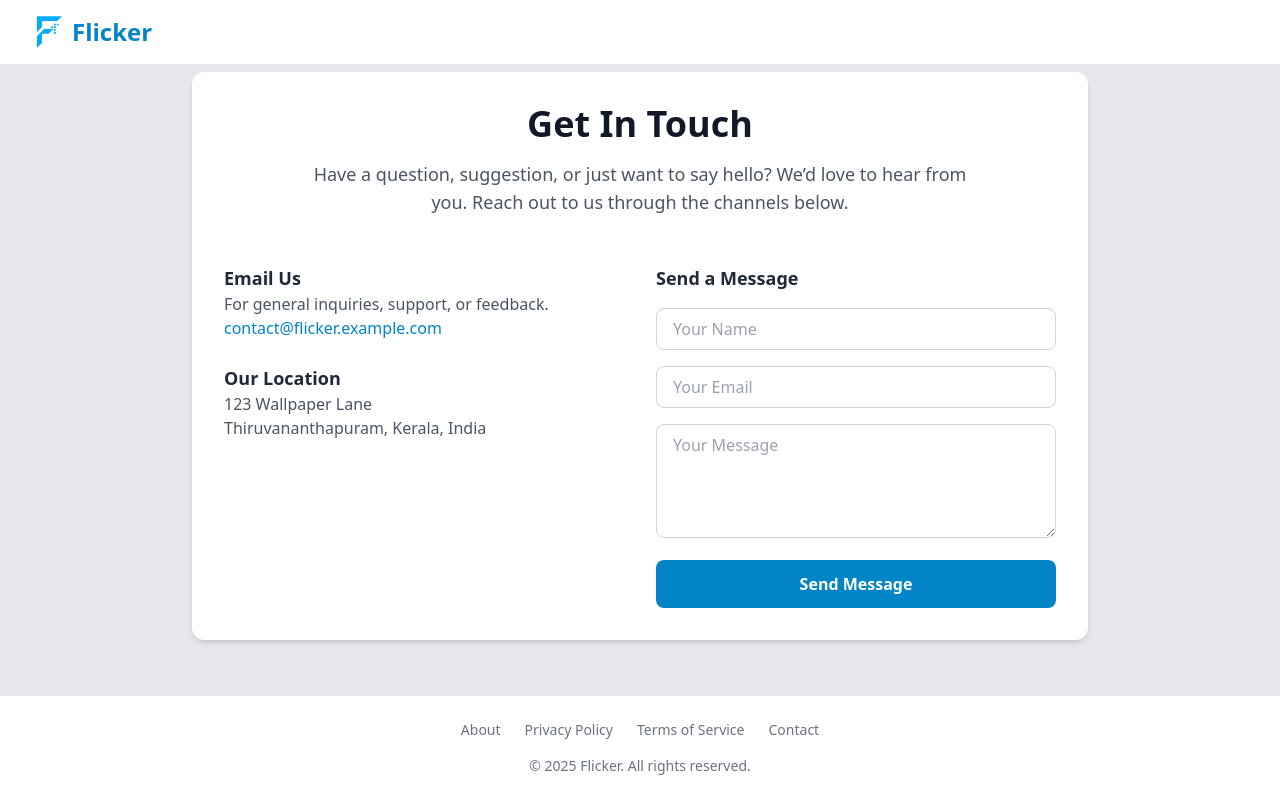
After one commit to sreeraganil/Flicker, a Django app: page /contact/ in a window 1280 px wide. The commit adds this page. Run offline with Django 5.2, Linux system fonts and the light colour scheme; some libraries are stand-ins or nearby versions.

Commit message:
indexing

```diff
--- a/main/urls.py
+++ b/main/urls.py
@@ -1,7 +1,12 @@
 from django.contrib import admin
 from django.urls import path, include
+from wallpapers import views
 
 urlpatterns = [
     path("admin/", admin.site.urls),
     path("", include("wallpapers.urls", namespace="wallpapers")),
+    path('about/', views.about_view, name='about'),
+    path('privacy/', views.privacy_policy_view, name='privacy_policy'),
+    path('terms/', views.terms_of_service_view, name='terms_of_service'),
+    path('contact/', views.contact_view, name='contact'),
 ]
--- a/templates/base.html
+++ b/templates/base.html
@@ -1,5 +1,5 @@
+{% load static %}
 <!doctype html>
-{% load static %}
 <html>
   <head>
     <meta charset="utf-8">
@@ -43,6 +43,7 @@
       }
     }
   </script>
+  <meta name="google-site-verification" content="1_a_Jyz-vnD-gWlxpCSowkpKoykDa_bBaLeNRJ9lPL8" />
 </head>
 <body class="bg-gray-50 min-h-screen flex flex-col">
 
@@ -51,7 +52,7 @@
     <div class="flex items-center space-x-8">
       <a href="/" class="text-2xl font-bold text-primary-600 hover:text-primary-800 transition-colors flex items-center gap-2">
         <img src="{% static 'images/favicon.png' %}" class="h-8 w-8" alt="logo" />
-        <span class="hidden sm:inline">Flicker</span>
+        <span class="inline">Flicker</span>
       </a>
       {% if request.user.is_staff %}
         <a href="/upload/" class="text-gray-600 hover:text-primary-600 transition-colors flex items-center">
@@ -65,7 +66,7 @@
     {% if request.user.is_authenticated %}
       <div class="flex items-center space-x-4">
         <span class="text-gray-600 hidden sm:inline">Welcome, {{ request.user.username }}</span>
-        <a href="/logout/" class="text-gray-600 hover:text-primary-600 transition-colors flex items-center gap-1">
+        <a href="{% url 'wallpapers:logout' %}" class="text-gray-600 hover:text-primary-600 transition-colors flex items-center gap-1">
           <svg xmlns="http://www.w3.org/2000/svg" class="h-5 w-5" fill="none" viewBox="0 0 24 24" stroke="currentColor">
             <path stroke-linecap="round" stroke-linejoin="round" stroke-width="2" d="M17 16l4-4m0 0l-4-4m4 4H7m6 4v1a3 3 0 01-3 3H6a3 3 0 01-3-3V7a3 3 0 013-3h4a3 3 0 013 3v1" />
           </svg>
@@ -83,10 +84,10 @@
 <footer class="bg-white border-t py-6">
   <div class="max-w-7xl mx-auto px-4 sm:px-6 lg:px-8 text-center text-gray-500 text-sm">
     <div class="flex justify-center space-x-6 mb-4">
-      <a href="/about/" class="hover:text-primary-600">About</a>
-      <a href="/privacy/" class="hover:text-primary-600">Privacy Policy</a>
-      <a href="/terms/" class="hover:text-primary-600">Terms of Service</a>
-      <a href="/contact/" class="hover:text-primary-600">Contact</a>
+      <a href="{% url 'about' %}" class="hover:text-primary-600">About</a>
+      <a href="{% url 'privacy_policy' %}" class="hover:text-primary-600">Privacy Policy</a>
+      <a href="{% url 'terms_of_service' %}" class="hover:text-primary-600">Terms of Service</a>
+      <a href="{% url 'contact'  %}" class="hover:text-primary-600">Contact</a>
     </div>
     &copy; {% now "Y" %} Flicker. All rights reserved.
   </div>
--- /dev/null
+++ b/templates/pages/contact.html
@@ -0,0 +1,48 @@
+{% extends "base.html" %}
+{% block title %}Contact Us{% endblock %}
+
+{% block content %}
+<div class="max-w-4xl mx-auto bg-white p-6 sm:p-8 rounded-xl shadow-md">
+  <div class="text-center">
+    <h1 class="text-3xl sm:text-4xl font-extrabold text-gray-900 mb-4">Get In Touch</h1>
+    <p class="text-lg text-gray-600 max-w-2xl mx-auto">Have a question, suggestion, or just want to say hello? We’d love to hear from you. Reach out to us through the channels below.</p>
+  </div>
+
+  <div class="mt-12 grid grid-cols-1 md:grid-cols-2 gap-8">
+    <div class="space-y-6">
+      <div>
+        <h3 class="text-lg font-semibold text-gray-800">Email Us</h3>
+        <p class="text-gray-600">For general inquiries, support, or feedback.</p>
+        <a href="mailto:contact@flicker.example.com" class="text-primary-600 hover:text-primary-700 font-medium">contact@flicker.example.com</a>
+      </div>
+      <div>
+        <h3 class="text-lg font-semibold text-gray-800">Our Location</h3>
+        <p class="text-gray-600">123 Wallpaper Lane<br>Thiruvananthapuram, Kerala, India</p>
+      </div>
+    </div>
+
+    <div>
+      <h3 class="text-lg font-semibold text-gray-800 mb-4">Send a Message</h3>
+      <form action="#" method="POST" class="space-y-4">
+        <div>
+          <label for="name" class="sr-only">Name</label>
+          <input type="text" name="name" id="name" class="w-full px-4 py-2 border border-gray-300 rounded-lg focus:ring-primary-500 focus:border-primary-500" placeholder="Your Name" required>
+        </div>
+        <div>
+          <label for="email" class="sr-only">Email</label>
+          <input type="email" name="email" id="email" class="w-full px-4 py-2 border border-gray-300 rounded-lg focus:ring-primary-500 focus:border-primary-500" placeholder="Your Email" required>
+        </div>
+        <div>
+          <label for="message" class="sr-only">Message</label>
+          <textarea name="message" id="message" rows="4" class="w-full px-4 py-2 border border-gray-300 rounded-lg focus:ring-primary-500 focus:border-primary-500" placeholder="Your Message" required></textarea>
+        </div>
+        <div>
+          <button type="submit" class="w-full px-6 py-3 bg-primary-600 text-white font-semibold rounded-lg hover:bg-primary-700 transition-colors">
+            Send Message
+          </button>
+        </div>
+      </form>
+    </div>
+  </div>
+</div>
+{% endblock %}
--- a/templates/wallpapers/detail.html
+++ b/templates/wallpapers/detail.html
@@ -15,7 +15,7 @@
   <article class="max-w-5xl mx-auto">
     <div class="mb-8 rounded-2xl overflow-hidden shadow-xl relative group">
       <img
-        src="{{ wp.view_link }}"
+        src="{{ wp.download_link }}"
         alt="{{ wp.title }}"
         class="w-full h-auto max-h-[75vh] object-contain"
         loading="lazy"
--- a/templates/wallpapers/upload.html
+++ b/templates/wallpapers/upload.html
@@ -33,7 +33,11 @@
         <label for="id_category" class="block text-sm font-medium text-gray-700">
           Category
         </label>
-        <input type="text" name="category" id="id_category" class="mt-1 p-1 border border-gray-400 block w-full rounded-md shadow-sm focus:border-indigo-500 focus:ring-indigo-500 sm:text-sm">
+        <select class="mt-1 p-1 border border-gray-400 block w-full rounded-md shadow-sm focus:border-indigo-500 focus:ring-indigo-500 sm:text-sm">
+          {% for value, label in categories %}
+            <option value={{label}}>{{label}}</option>
+          {% endfor %}
+        </select>
       </div>
 
       <div>
--- a/wallpapers/urls.py
+++ b/wallpapers/urls.py
@@ -5,6 +5,7 @@ app_name = "wallpapers"
 
 urlpatterns = [
     path("", views.home, name="home"),
+    path("logout/", views.logout_view, name="logout"),
     path("upload/", views.upload, name="upload"),
     path("w/<slug:slug>/", views.detail, name="detail"),
     path("w/<slug:slug>/download/", views.download, name="download"),
--- a/wallpapers/views.py
+++ b/wallpapers/views.py
@@ -7,8 +7,10 @@ from django.db.models import Q
 from django.utils.text import slugify
 from .models import Wallpaper
 import cloudinary.uploader
+from cloudinary.utils import cloudinary_url
 import requests
 from django.contrib import messages
+from django.contrib.auth import logout
 
 def home(request):
     q = request.GET.get("q", "").strip()
@@ -71,33 +73,27 @@ def download(request, slug):
 @user_passes_test(lambda u: u.is_staff)
 def upload(request):
     if request.method == "POST":
-        # --- Manual Data Retrieval ---
         title = request.POST.get("title", "").strip()
         category = request.POST.get("category", "")
         image_file = request.FILES.get("image")
 
-        # --- Manual Validation ---
         if not title or not image_file:
             messages.error(request, "Title and Image file are required.")
-            return redirect("wallpapers:upload") # Or render the form again
+            return redirect("wallpapers:upload")
 
         try:
-            # Upload to Cloudinary with optimization
             uploaded = cloudinary.uploader.upload(
                 image_file,
                 folder="wallpapers",
                 resource_type="image",
-                quality="auto:best",
-                # format="auto" # Let Cloudinary decide the best format
+                quality="auto:best"
             )
 
-            # Get image metadata from Cloudinary's response
             width = uploaded.get("width")
             height = uploaded.get("height")
             size_bytes = uploaded.get("bytes", 0)
             img_format = uploaded.get("format", "")
 
-            # Fallback to get dimensions if Cloudinary fails to provide them
             if not width or not height:
                 try:
                     image_file.seek(0)
@@ -106,13 +102,25 @@ def upload(request):
                 except Exception as e:
                     print(f"Pillow error getting image dimensions: {e}")
 
-            # Create the wallpaper instance
+            public_id = uploaded["public_id"]
+
+            preview_url, _ = cloudinary_url(
+                public_id,
+                transformation=[
+                    {"width": 600, "height": 600, "crop": "limit"},
+                    {"quality": "auto:low", "fetch_format": "auto"}
+                ]
+            )
+
+            # Original download URL (full quality, original format)
+            download_url = uploaded["secure_url"]
+
             wp = Wallpaper(
                 title=title,
                 category=category,
-                drive_file_id=uploaded["public_id"],
-                view_link=uploaded["secure_url"],
-                download_link=uploaded["secure_url"],
+                drive_file_id=public_id,
+                view_link=preview_url,
+                download_link=download_url,
                 mime_type=f"image/{img_format}",
                 width=width,
                 height=height,
@@ -120,22 +128,14 @@ def upload(request):
                 is_featured=False
             )
 
-            wp.save() # This will auto-generate slug and resolution_label
-
+            wp.save()
             messages.success(request, f"'{wp.title}' uploaded successfully!")
             return redirect("wallpapers:detail", slug=wp.slug)
 
         except Exception as e:
             messages.error(request, f"An error occurred during upload: {str(e)}")
 
-    # For a GET request, just render the page
-    return render(
-        request,
-        "wallpapers/upload.html",
-        {
-            "max_size_mb": 20 # For displaying in the template
-        }
-    )
+    return render(request, "wallpapers/upload.html", {"max_size_mb": 20, 'categories': Wallpaper.CATEGORY_CHOICES})
 
 
 def detail(request, slug):
@@ -157,3 +157,20 @@ def detail(request, slug):
             "aspect_ratio": wp.aspect_ratio
         }
     )
+
+def logout_view(request):
+    logout(request)
+    return redirect('wallpapers:home')
+
+
+def about_view(request):
+    return render(request, 'pages/about.html')
+
+def privacy_policy_view(request):
+    return render(request, 'pages/privacy_policy.html')
+
+def terms_of_service_view(request):
+    return render(request, 'pages/terms_of_service.html')
+
+def contact_view(request):
+    return render(request, 'pages/contact.html')
```
Also changed, not shown: templates/pages/about.html (added, +26 -0 lines), templates/pages/privacy_policy.html (added, +21 -0 lines), templates/pages/terms_of_service.html (added, +20 -0 lines), templates/wallpapers/home.html (+6 -6 lines).
